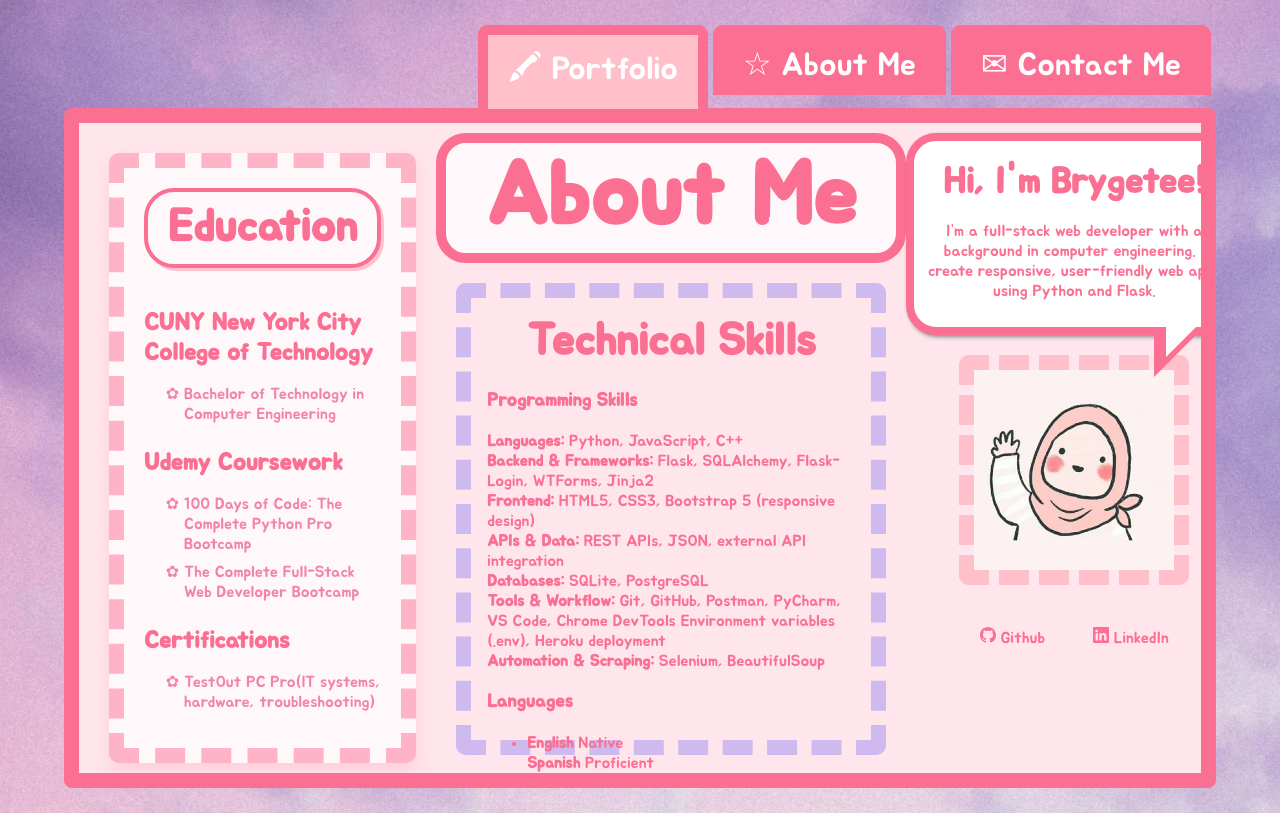
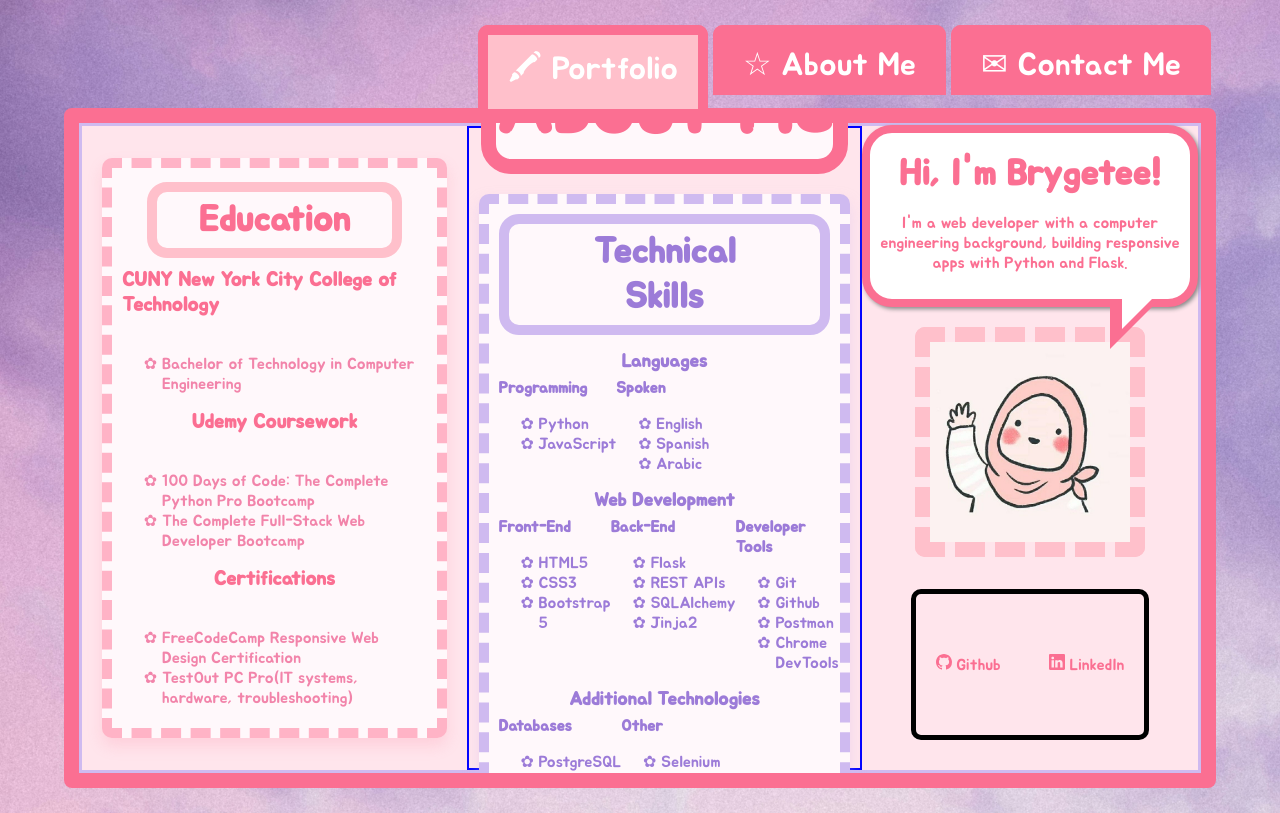
Before and after one commit to Brygetee/My-Portfolio-Website, a Flask app: page / in a window 1280 px wide. Run offline with Flask 3, Linux system fonts and the light colour scheme.

Commit message:
Began formatting technical skills section

```diff
--- a/static/styles.css
+++ b/static/styles.css
@@ -4,13 +4,12 @@
     --dark-pink :#fb6f92;
     --light-pink: #ffe5ec;
     --light-purple: #cfbaf0;
+    --dark-purple: #9c7bd8;
     --off-white: #fff8fb;
     --pink-shadow: #fb6f9273;
     --text-pink:  #f284aa;
+    font-size: 16px;
 }
-
-
-
 
 /*-----Fonts-----*/
 .jua-regular {
@@ -28,7 +27,7 @@ body{
     color: var(--dark-pink);
 }
 
-/*-----Tab Styles & Folder Styles-----*/
+/*----------------------------------------Tab Styles & Folder Styles------------------------------------------------*/
 
 .folder-container {
   max-width: 90vw;
@@ -69,28 +68,165 @@ body{
     background: var(--dark-pink);
     color: white;
 }
-/*-----------------------------------------About Me page styles-----------------------------------------*/
 .content {
   border: 15px solid var(--dark-pink);
-  padding: 10px;
-  border-radius: 8px 8px 8px 8px; /* Curve for the rest of the folder */
+  border-radius: 8px 8px 8px 8px;
   background: var(--light-pink);
   height: 85vh;
   box-sizing: border-box;
   overflow: hidden;
 }
+/*-----------------------------------------About Me Page styles-----------------------------------------*/
+.column-sections{
+    height: 100%;
+    width: 100%;
+    display: flex;
+    border: 3px solid var(--light-purple);
+    box-sizing: border-box;
+    align-items: center;
+}
+
+/*---------- Shared Column Section Styles--------*/
+
+.first-column, .second_column, .third_column{
+    display: flex;
+    flex-direction: column;
+    align-items: center;
+    box-sizing: border-box;
+}
+.first-column h2, .second_column h2, .third_column h2{
+    text-align: center;
+    font-size:  2.25rem;
+    background: var(--off-white);
+    border-radius: 20px;
+    display: inline-block;
+    width: fit-content;
+    padding: 0.15em 1.15em;
+    margin: 10px auto;
+}
+
+.first-column h3, second_column h3{
+    font-size: 1.25em;
+    text-shadow: 1px 1px 0 var(--off-white);
+    margin-top:0;
+}
+
+.list{
+    list-style-type: "✿ ";
+    color: var(--text-pink);
+
+}
+.list li{
+    margin-bottom: 0;
+}
+
+/*  -------------------------First Column Styles -------------------------*/
+.first-column{
+    background: var(--off-white);
+    border: 10px dashed #ffb3c6;
+    border-radius: 10px;
+    box-sizing: border-box;
+    height: 90%;
+    box-shadow: 0 8px 15px rgba(251,111,146,0.18);
+    transition: transform 0.3s ease, box-shadow 0.3s ease;
+    padding: 10px;
+    margin: 20px;
+    justify-content: center;
+}
+
+.first-column:hover{
+    transform: translateY(-5px);
+    box-shadow: 6px 10px 15px var(--pink-shadow);
+}
+
+.first-column h2{
+    border: 10px solid pink;
+    margin-bottom: 10px;
+}
+
+/* -------------------------Second Column Styles---------------------*/
+.second_column{
+    height: 100%;
+    width: 50%;
+    justify-content: center;
+    border: 2px solid blue;
+}
+.second_column h1{
+    background: var(--off-white);
+    color: var(--dark-pink);
+    border: 15px solid var(--dark-pink);
+    text-align:center;
+    border-radius: 30px;
+    font-size: 5rem;
+    font-weight: bold;
+    padding: 0 auto;
+    position: relative;
+    margin: 20px 0 10px 0;
+}
+.programming_skills{
+    display: flex;
+    flex-direction: column;
+    justify-content: center;
+    align-items: space-between;
+    background: var(--off-white);
+    padding: 10px;
+    border: 10px dashed var(--light-purple);
+    border-radius: 10px;
+    color: var(--dark-purple);
+    box-shadow: 0 8px 15px rgba(207,186,240,.35);
+    width: 95%;
+    box-sizing: border-box;
+    margin-top: 10px;
+}
+.programming_skills:hover{
+    transform: translateY(-5px);
+    box-shadow: 6px 10px 15px var(--light-purple);
+    }
+
+.programming_skills div{
+    align-items: space-evenly;
+}
+.second_column h2{
+border: 10px solid var(--light-purple);
+margin: 0 auto;
+color: var(--dark-purple);
+}
+
+ .second_column h3{
+    margin: 15px 0 0 0;
+    text-align: center;
+ }
+ .second_column h4{
+    margin: 0.25em 0 0 0;
+ }
+
+
+
+.web-dev, .languages, .additional{
+    display:flex;
+    color: var(--dark-purple);
+    /*border: 2px solid red;*/
+}
+
+
+.web-dev .list,.languages .list, .additional .list{
+    color: var(--dark-purple);
+    margin-bottom: 0;
+}
+
+
+.third_column{
+    justify-content: center;
+}
+
 
 /* About Section Styles*/
 .about_section{
     border-radius: 10px;
-    padding: 10px 20px;
+    padding: 60px 20px;
     margin: 20px;
+    border: 5px solid black;
 }
-.about_section.languages{
-     border: 15px dashed var(--dark-pink);
-}
-
-
 
 
 .about_section.socials{
@@ -98,7 +234,6 @@ body{
     justify-content: space-evenly;
     gap: 3em;
     margin: 2em auto;
-
 
 }
 
@@ -111,8 +246,6 @@ body{
     align-items: flex-end;
     flex-direction: column;
     width: fit-content;
-
-
 
 
 }
@@ -141,6 +274,7 @@ body{
 .speech h3{
     font-size: 2.25em;
     margin: 0.25em auto;
+    text-align: center;
 }
 
 /* triangle outline (outer border) */
@@ -169,101 +303,3 @@ body{
   border-style: solid;
   border-color: #fff transparent transparent #fff;
 }
-.paragraph_sections{
-    height: 100%;
-    display: flex;
-}
-/*--------------------------------------About Me Page Column Sections----------------------------------------------*/
-
-.first_column, .second_column, .third_column{
-    display: flex;
-    flex-direction: column;
-    align-items: center;
-    box-sizing: border-box;
-}
-
-.first_column{
-    justify-content: flex-start;
-}
-
-
-.about_section.education{
-    border: 15px dashed #ffb3c6;
-    padding: 20px;
-    box-sizing: border-box;
-    height: 100%;
-    background: var(--off-white);
-    box-shadow: 0 8px 15px rgba(251,111,146,0.18);
-    transition: transform 0.3s ease, box-shadow 0.3s ease;
-}
-
-.about_section.education:hover{
-    transform: translateY(-5px);
-    box-shadow: 6px 10px 15px var(--pink-shadow);
-}
-
-.first_column h2 {
-    background: var(--off-white);
-    color: var(--dark-pink);
-    border: 4px solid var(--dark-pink);
-    border-radius: 30px;
-    display: inline-block;
-    padding: 8px 20px;
-    width: fit-content;
-    margin: 0 auto 20px auto;
-    box-shadow: 3px 3px 0 #ffc2d1;
-    font-weight: bold;
-}
-
-
-.first_column h3{
-    margin-bottom: 0;
-    font-size: 1.5rem;
-    color: var(--dark-pink);
-    text-shadow:
-    1px 1px 0 var(--off-white);
-}
-
-
-
-.education_list{
-    list-style-type: "✿ ";
-    color: var(--text-pink);
-
-
-}
-.education_list li{
-    margin-bottom: 0.5em;
-}
-
-
-.about_section.programming_skills{
-    border: 15px dashed var(--light-purple);
-    padding: 1em;
-    height: 65%;
-}
-.second_column h1{
-    background: var(--off-white);
-    color: var(--dark-pink);
-    border: 10px solid var(--dark-pink);
-    text-align:center;
-    border-radius: 30px;
-    font-size: 5.5rem;
-    font-weight: bold;
-    padding:0 auto;
-    width: 450px;
-    margin-top: 0px;
-    margin-bottom: 0;
-}
-.first_column h2, .second_column h2, .third_column h2{
-    text-align: center;
-    font-size: 45px;
-    margin: 0 0 0.35em 0;
-
-
-
-}
-.about-page-container{
-    height: 100%;
-    width: 100%;
-}
--- a/templates/index.html
+++ b/templates/index.html
@@ -2,52 +2,103 @@
 {% block title %}Portfolio{% endblock %}
 {% block content %}
 
-    <div class="about-page-container">
-        <div class="paragraph_sections">
-            <div class="first_column">
-                <div class="about_section education">
+        <div class="column-sections">
+            <div class="first-column">
                     <h2>Education</h2>
                     <h3>CUNY New York City College of Technology</h3>
-                    <ul class="education_list">
+                    <ul class="list">
                         <li>Bachelor of Technology in Computer Engineering</li>
                     </ul>
-
                     <h3>Udemy Coursework</h3>
-                    <ul class="education_list">
+                    <ul class="list">
                         <li>100 Days of Code: The Complete Python Pro Bootcamp</li>
                         <li>The Complete Full-Stack Web Developer Bootcamp</li>
-
                     </ul>
-
                     <h3>Certifications</h3>
-                    <ul class="education_list">
+                    <ul class="list">
+                        <li>FreeCodeCamp Responsive Web Design Certification</li>
                         <li>TestOut PC Pro(IT systems, hardware, troubleshooting)</li>
                     </ul>
-                </div>
-
             </div>
 
 
             <div class="second_column">
-                <h1>About Me</h1>
-                <div class="about_section programming_skills">
+                <div>
+                    <h1>About Me</h1>
+                </div>
+                <div class="programming_skills">
                     <h2>Technical Skills</h2>
-                    <h3>Programming Skills</h3>
-                        <b>Languages: </b> Python, JavaScript, C++<br>
-                        <b>Backend & Frameworks: </b> Flask, SQLAlchemy, Flask-Login, WTForms, Jinja2<br>
-                        <b>Frontend: </b>HTML5, CSS3, Bootstrap 5 (responsive design)<br>
-                        <b>APIs & Data: </b>REST APIs, JSON, external API integration<br>
-                        <b>Databases: </b>SQLite, PostgreSQL<br>
-                        <b>Tools & Workflow: </b>Git, GitHub, Postman, PyCharm, VS Code, Chrome DevTools
-                            Environment variables (.env), Heroku deployment<br>
-                        <b>Automation & Scraping: </b>Selenium, BeautifulSoup<br>
+                    <h3>Languages</h3>
+                    <div class="languages">
+                        <div>
+                            <h4>Programming</h4>
+                            <ul class="list">
+                                <li>Python</li>
+                                <li>JavaScript</li>
+                            </ul>
+                        </div>
+                        <div>
+                            <h4>Spoken</h4>
+                            <ul class="list">
+                                <li>English</li>
+                                <li>Spanish</li>
+                                <li>Arabic</li>
+                            </ul>
+                        </div>
+                    </div>
 
-                    <h3>Languages</h3>
-                    <ul>
-                    <li><b>English</b> Native<br></li>
-                    <b>Spanish</b> Proficient<br>
-                    <b>Arabic</b> Intermediate<br>
-                    </ul>
+
+                    <h3>Web Development</h3>
+                    <div class="web-dev">
+                        <div>
+                            <h4>Front-End</h4>
+                            <ul class="list">
+                                <li>HTML5</li>
+                                <li>CSS3 </li>
+                                <li>Bootstrap 5</li>
+                            </ul>
+                        </div>
+
+                        <div>
+                            <h4>Back-End</h4>
+                            <ul class="list">
+                                <li>Flask </li>
+                                <li>REST APIs </li>
+                                <li>SQLAlchemy </li>
+                                <li>Jinja2</li>
+                            </ul>
+                        </div>
+                        <div>
+                            <h4>Developer Tools</h4>
+                            <ul class="list">
+                                <li>Git </li>
+                                <li>Github </li>
+                                <li>Postman </li>
+                                <li>Chrome DevTools</li>
+                            </ul>
+                        </div>
+                    </div>
+
+                    <h3>Additional Technologies</h3>
+                    <div class="additional">
+                        <div>
+                            <h4>Databases</h4>
+                            <ul class="list">
+                                <li>PostgreSQL</li>
+                                <li>SQLite</li>
+                            </ul>
+                        </div>
+                        <div>
+                            <h4>Other</h4>
+                            <ul class="list">
+                                <li>Selenium</li>
+                                <li>BeautifulSoup</li>
+                                <li>Environment Variables (.env)</li>
+                                <li>Heroku Deployment</li>
+                            </ul>
+                        </div>
+
+                    </div>
                 </div>
             </div>
 
@@ -58,7 +109,7 @@
                 <div class="greeting">
                     <div class="speech">
                        <h3>Hi, I'm Brygetee!</h3>
-                       <p>I’m a full-stack web developer with a background in computer engineering. I create responsive, user-friendly web apps using Python and Flask.</p>
+<p>I'm a web developer with a computer engineering background, building responsive apps with Python and Flask.</p>
                     </div>
                 <img src="static/hijabi.jpg" id="cartoon">
                 <div class="about_section socials">
@@ -78,7 +129,6 @@
 
 
     </div>
-</div>
 
 
 
```
